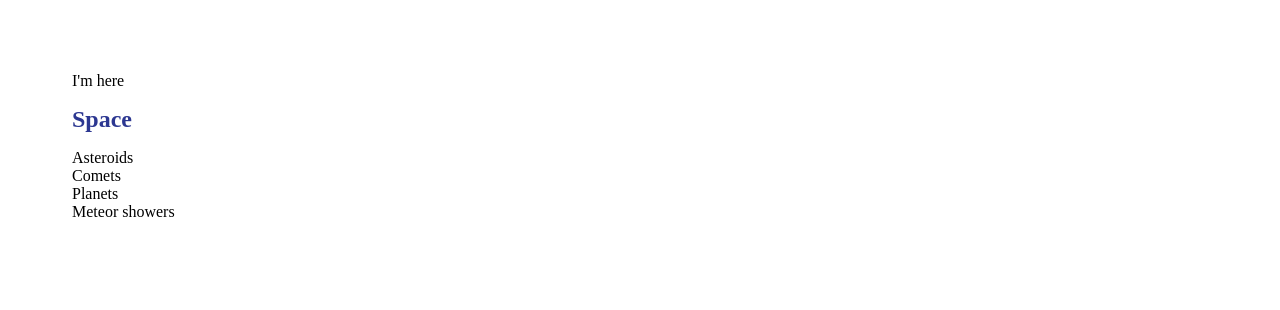
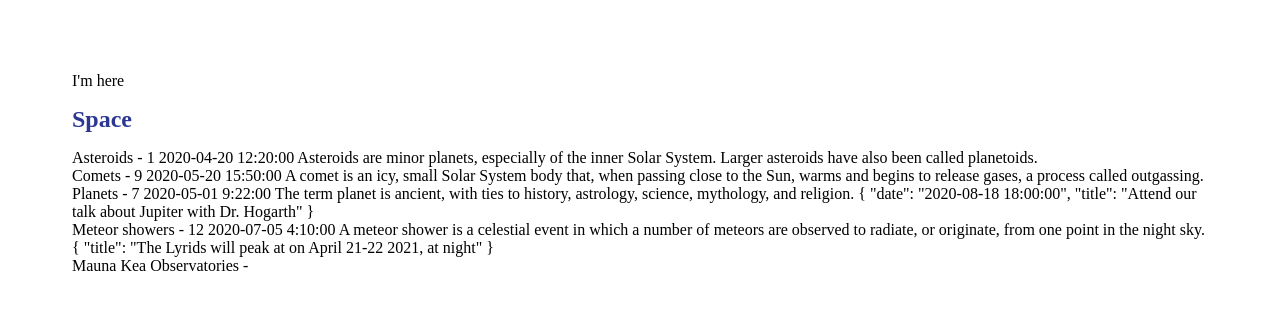
Before and after one commit to ELusted/EzekiaTest, a Vue app in the folder EzekiaTest/: page / in a window 1280 px wide. Shown: the top 310 px of the page. Built offline with nearby package versions, Linux system fonts and the light colour scheme.

Commit message:
Adding in comments so I can map out my thoughts so I can then go through and complete the code.

```diff
--- a/EzekiaTest/src/SpacePage.vue
+++ b/EzekiaTest/src/SpacePage.vue
@@ -61,6 +61,12 @@ Follow the requirements and also complete any prompts in the two component files
 
         <museum-highlight v-for="item in spaceHighlights"
         :data="item">
+
+
+        </museum-highlight>
+
+        <museum-highlight v-for="item in spacePartners"
+                          :data="item">
 
 
         </museum-highlight>
@@ -136,8 +142,16 @@ export default {
     },
     computed: {
 
+      // I need to order the data by date of date created, with the most recent first
+      // I'm assuming that data is the date created for spaceHighlights
+      orderedSpaceData () {
+        return;
+      }
+
     },
     methods: {
+
+      // I need to pull out the spacePartners data to be able to use it with the spaceHighlights data
 
     },
     created() {
--- a/EzekiaTest/src/components/MuseumHighlight.vue
+++ b/EzekiaTest/src/components/MuseumHighlight.vue
@@ -1,5 +1,10 @@
 <template>
-    <div class="museum-highlight">{{data.name}}
+<!--  TODO this would be split out so the generic data would be in its own area and then specific data would be added into the different area (ie Space, Dinosaur, Wildlife) -->
+    <div class="museum-highlight">
+      {{data.name}} - {{data.id}}
+      {{data.date}}
+      {{data.description}}
+      {{data.news}}
         <!-- Display the available information for the highlight -->
     </div>
 </template>
```
